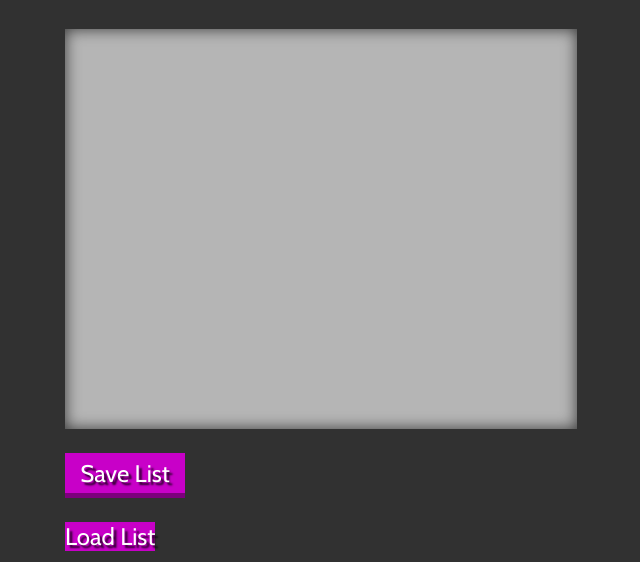
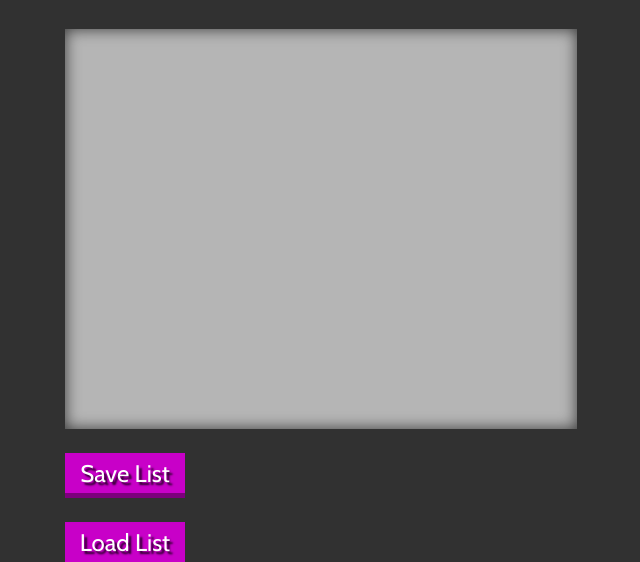
Before and after one commit to m1ksu/To-Do-List, a website: page src/index.pug in a window 1280 px wide. Shown: the part 250-812 px from the top of the page, without its empty margins (319-959 px from the left). Drawn offline with nearby package versions, Linux system fonts and the light colour scheme; files that its build step writes are made by us from their sources.

Commit message:
Turned load-button back to a div.

```diff
--- a/src/index.pug
+++ b/src/index.pug
@@ -27,5 +27,5 @@ html
             span Save List
         span.storage-unav Local storage is not supported by this browser.
 
-        span.load-button
+        .load-button
             span Load List
```
Also changed, not shown: build/index.html.
